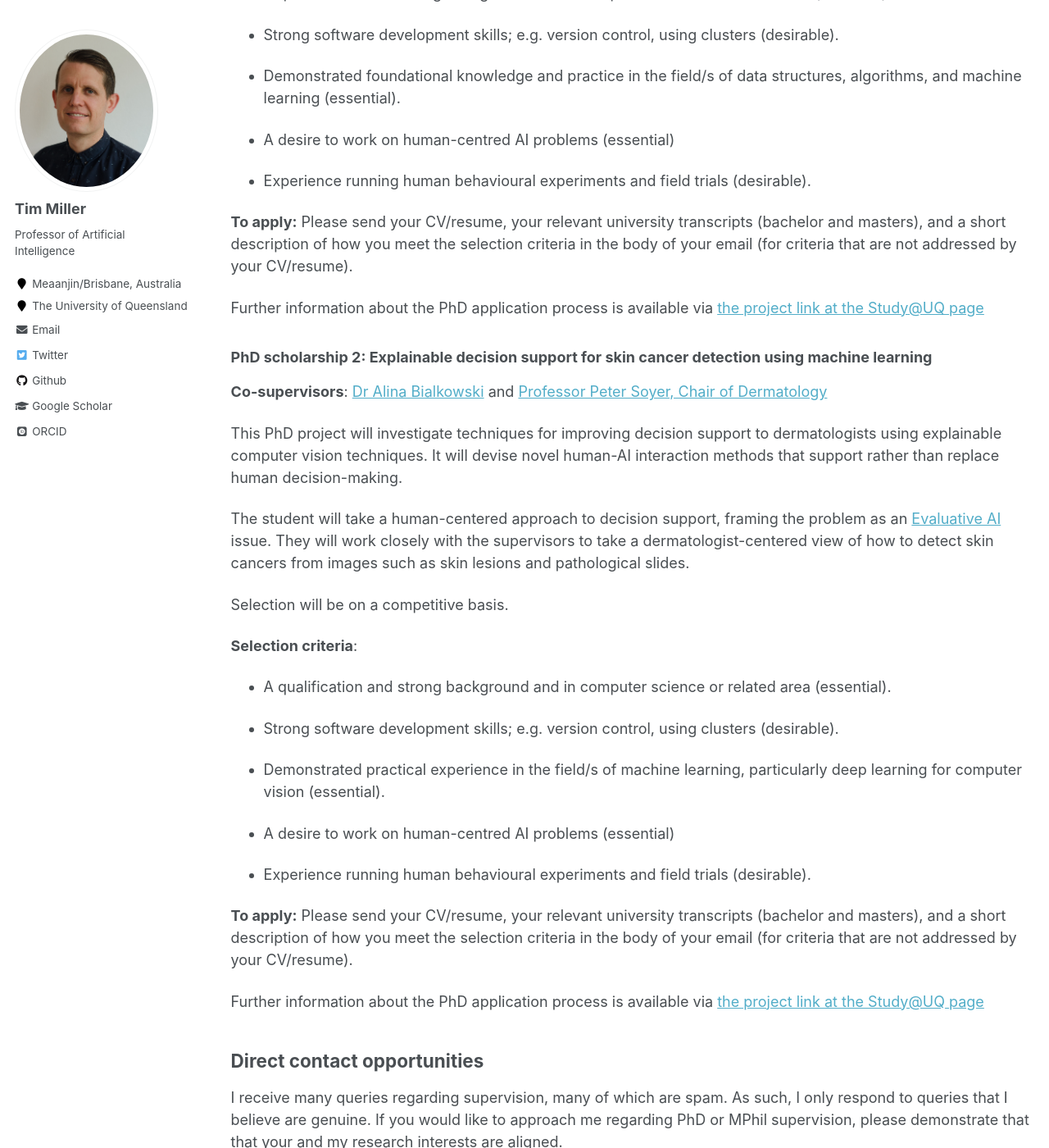
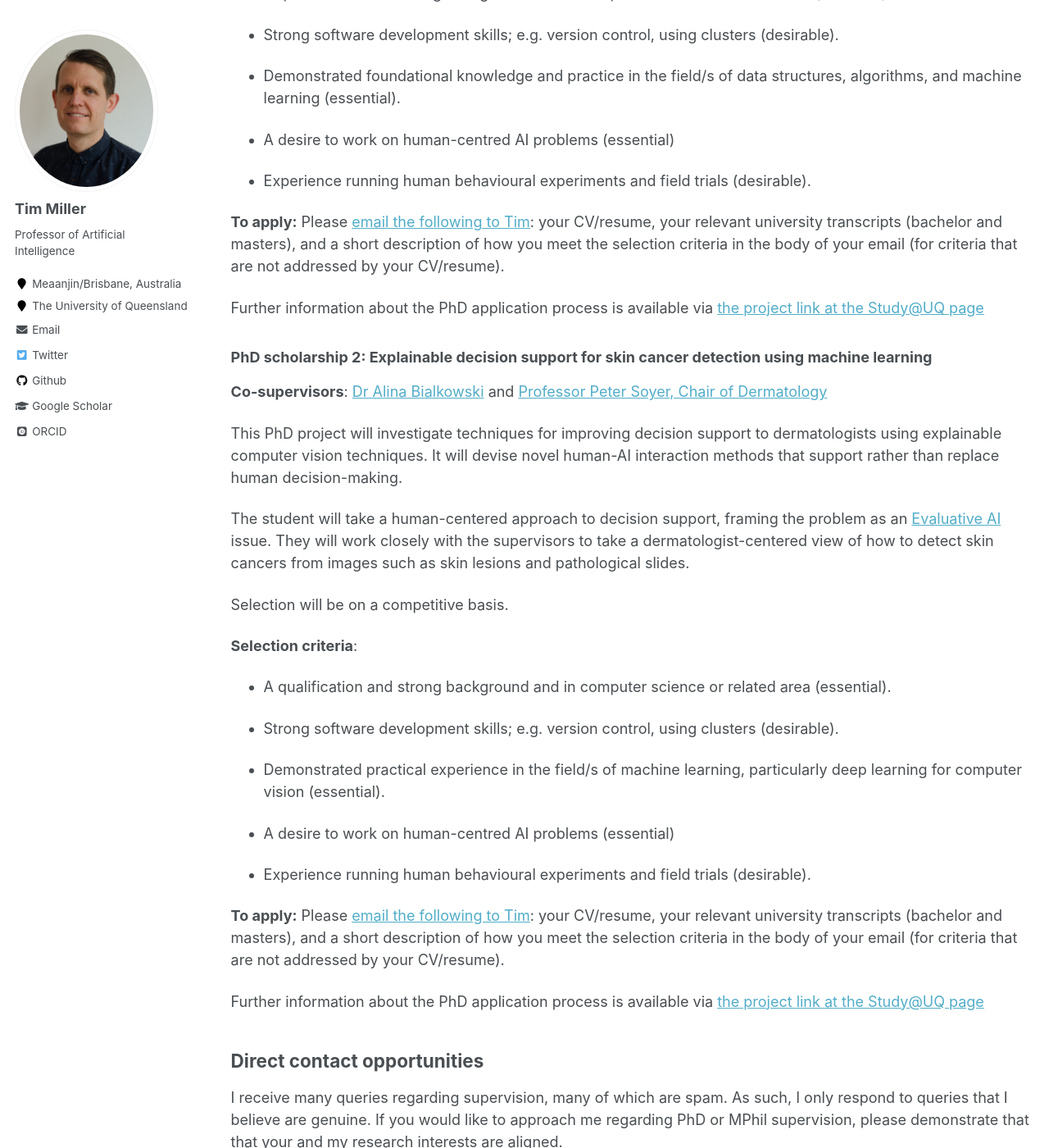
Before and after one commit to uqtmiller/uqtmiller.github.io, a Jekyll site: the page built from _pages/students.md, in a window 1280 px wide and 1400 px high, scrolled down 902 px. Shown: the whole window at 82% size. Built offline with Jekyll 4.4.1, drawn with Linux system fonts in a browser that asks for light colours; some web fonts are replaced.

Commit message:
Update students.md

```diff
--- a/_pages/students.md
+++ b/_pages/students.md
@@ -37,7 +37,7 @@ Selection will be on a competitive basis.
 * Experience running human behavioural experiments and field trials (desirable).
 
 
-**To apply:** Please send your CV/resume, your relevant university transcripts (bachelor and masters), and a short description of how you meet the selection criteria in the body of your email (for criteria that are not addressed by your CV/resume).
+**To apply:** Please [email the following to Tim](mailto:timothy.miller@uq.edu.au): your CV/resume, your relevant university transcripts (bachelor and masters), and a short description of how you meet the selection criteria in the body of your email (for criteria that are not addressed by your CV/resume).
 
 Further information about the PhD application process is available via [the project link at the Study@UQ page](https://study.uq.edu.au/study-options/phd-mphil-professional-doctorate/projects/human-centered-verification-language-model-outputs)
 
@@ -63,7 +63,7 @@ Selection will be on a competitive basis.
 
 * Experience running human behavioural experiments and field trials (desirable).
 
-**To apply:** Please send your CV/resume, your relevant university transcripts (bachelor and masters), and a short description of how you meet the selection criteria in the body of your email (for criteria that are not addressed by your CV/resume).
+**To apply:** Please [email the following to Tim](mailto:timothy.miller@uq.edu.au):  your CV/resume, your relevant university transcripts (bachelor and masters), and a short description of how you meet the selection criteria in the body of your email (for criteria that are not addressed by your CV/resume).
 
 Further information about the PhD application process is available via [the project link at the Study@UQ page](https://study.uq.edu.au/study-options/phd-mphil-professional-doctorate/projects/explainable-decision-support-skin-cancer-detection-using-machine-learning)
 
```
